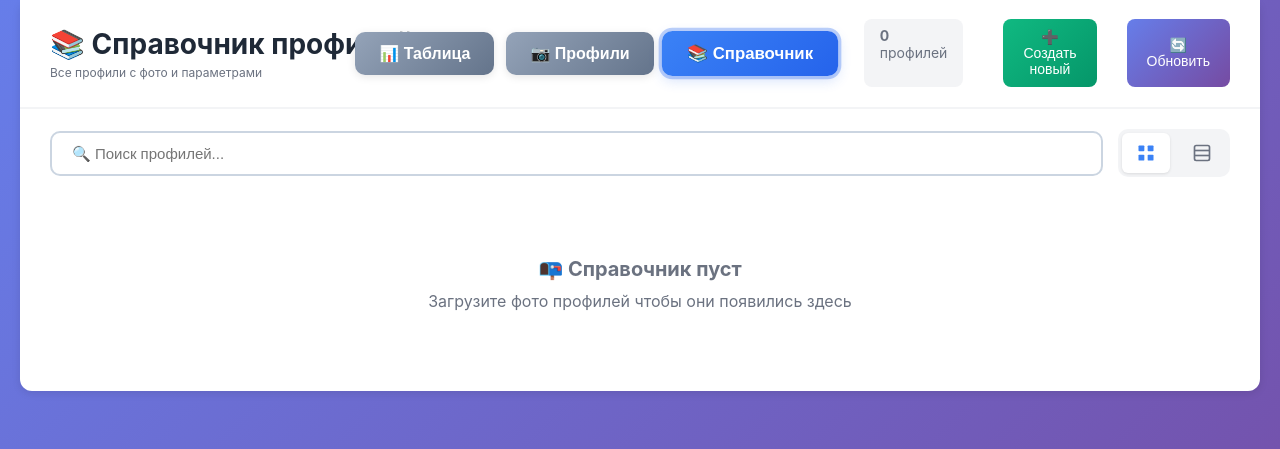
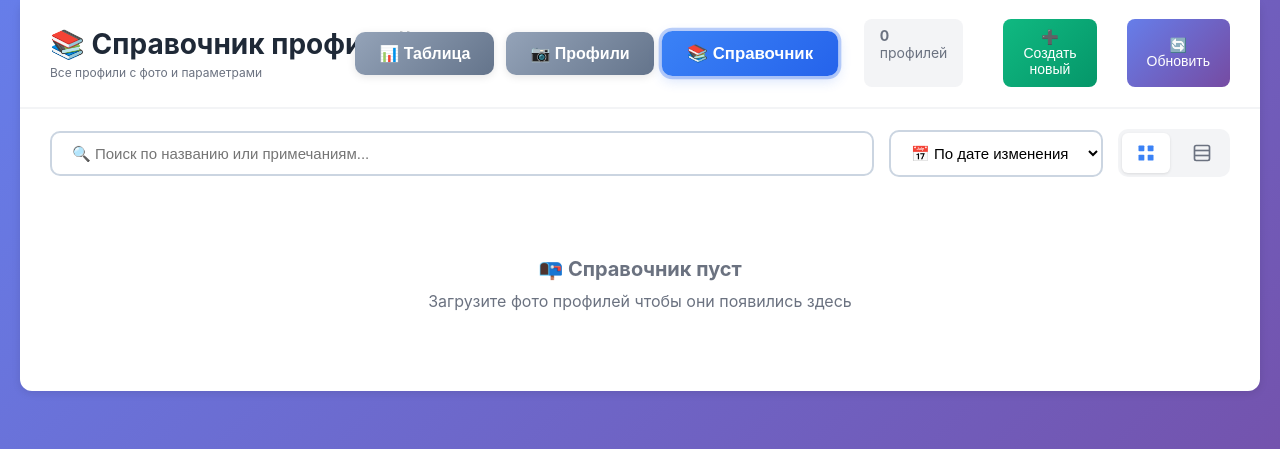
Before and after one commit to mavkasgit/Ekranchik, a Flask app: page /catalog in a window 1280 px wide. Shown: the part 21-470 px from the top of the page. Run offline with Flask 3, Linux system fonts and the light colour scheme; data that the repository does not hold is empty.

Commit message:
Add sorting and enhanced search to catalog
Backend changes:
- db.search_profiles() now searches in name OR notes fields
- Added order_by parameter to search_profiles() for flexible sorting
- API /api/catalog now accepts 'sort' parameter (name, usage_count, updated_at)
- Name sorting is case-insensitive with COLLATE NOCASE

Frontend changes:
- Added sort dropdown with 3 options:
  * 📅 По дате изменения (updated_at) - default
  * 🔤 По алфавиту (name) - alphabetical A-Z
  * 📊 По популярности (usage_count) - most used first
- Search now includes notes field (placeholder updated)
- Sort selection saved to localStorage
- Sort preference restored on page load

User experience:
- Search by profile name OR notes content
- Sort catalog by date/alphabet/popularity
- Settings persist across sessions

Co-authored-by: factory-droid[bot] <138933559+factory-droid[bot]@users.noreply.github.com>

```diff
--- a/app.py
+++ b/app.py
@@ -692,19 +692,29 @@ def api_missing_profiles():
 
 @app.route('/api/catalog')
 def api_catalog():
-    """API для получения всех профилей из справочника"""
+    """API для получения всех профилей из справочника с поиском и сортировкой"""
     try:
         search = request.args.get('search', '').strip()
+        sort_by = request.args.get('sort', 'updated_at').strip()  # updated_at, name, usage_count
+
+        # Определяем порядок сортировки
+        if sort_by == 'name':
+            order_by = 'name COLLATE NOCASE ASC'  # Сортировка по алфавиту (игнорируя регистр)
+        elif sort_by == 'usage_count':
+            order_by = 'usage_count DESC'
+        else:  # updated_at (default)
+            order_by = 'updated_at DESC'
 
         if search:
-            profiles = db.search_profiles(search)
+            profiles = db.search_profiles(search, order_by=order_by)
         else:
-            profiles = db.get_all_profiles(order_by='updated_at DESC')
+            profiles = db.get_all_profiles(order_by=order_by)
 
         return jsonify({
             'success': True,
             'total': len(profiles),
-            'profiles': profiles
+            'profiles': profiles,
+            'sort_by': sort_by
         })
     except Exception as e:
         return jsonify({
--- a/db.py
+++ b/db.py
@@ -163,21 +163,23 @@ def delete_profile(name):
     finally:
         conn.close()
 
-def search_profiles(query):
+def search_profiles(query, order_by='usage_count DESC'):
     """
-    Ищет профили по частичному совпадению имени
+    Ищет профили по частичному совпадению имени ИЛИ примечаний
 
     Args:
         query: поисковый запрос
+        order_by: порядок сортировки (по умолчанию usage_count DESC)
 
     Returns:
         list of dict
     """
     conn = get_db_connection()
     try:
+        # Ищем по имени ИЛИ примечаниям (notes)
         rows = conn.execute(
-            'SELECT * FROM profiles WHERE name LIKE ? ORDER BY usage_count DESC',
-            (f'%{query}%',)
+            f'SELECT * FROM profiles WHERE name LIKE ? OR notes LIKE ? ORDER BY {order_by}',
+            (f'%{query}%', f'%{query}%')
         ).fetchall()
         return [dict(row) for row in rows]
     finally:
--- a/templates/catalog.html
+++ b/templates/catalog.html
@@ -518,9 +518,17 @@
 
         <div style="padding: 0 30px; margin-bottom: 20px;">
             <div style="display: flex; gap: 15px; align-items: center;">
-                <input type="text" id="search-input" placeholder="🔍 Поиск профилей..."
+                <input type="text" id="search-input" placeholder="🔍 Поиск по названию или примечаниям..."
                        style="flex: 1; padding: 12px 20px; border: 2px solid #cbd5e1; border-radius: 10px; font-size: 15px;"
                        onkeyup="searchCatalog()">
+
+                <!-- Сортировка -->
+                <select id="sort-select" onchange="loadCatalog()"
+                        style="padding: 12px 16px; border: 2px solid #cbd5e1; border-radius: 10px; font-size: 15px; cursor: pointer; background: white;">
+                    <option value="updated_at">📅 По дате изменения</option>
+                    <option value="name">🔤 По алфавиту</option>
+                    <option value="usage_count">📊 По популярности</option>
+                </select>
 
                 <!-- Кнопки управления таблицей (показываем только в table режиме) -->
                 <div id="table-controls" style="display: none; gap: 10px;">
@@ -564,9 +572,14 @@
         function loadCatalog() {
             const container = document.getElementById('catalog-container');
             const searchValue = document.getElementById('search-input').value.trim();
+            const sortValue = document.getElementById('sort-select').value;
             container.innerHTML = '<div class="loading"><div class="spinner"></div>Загрузка справочника...</div>';
 
-            const url = searchValue ? `/api/catalog?search=${encodeURIComponent(searchValue)}` : '/api/catalog';
+            // Формируем URL с параметрами
+            const params = new URLSearchParams();
+            if (searchValue) params.append('search', searchValue);
+            params.append('sort', sortValue);
+            const url = `/api/catalog?${params.toString()}`;
 
             fetch(url)
                 .then(res => res.json())
@@ -822,6 +835,17 @@
             if (currentView === 'table') {
                 document.getElementById('table-controls').style.display = 'flex';
             }
+
+            // Восстанавливаем сортировку из localStorage
+            const savedSort = localStorage.getItem('catalog_sort') || 'updated_at';
+            document.getElementById('sort-select').value = savedSort;
+        });
+
+        // Сохраняем сортировку при изменении
+        document.addEventListener('DOMContentLoaded', () => {
+            document.getElementById('sort-select').addEventListener('change', (e) => {
+                localStorage.setItem('catalog_sort', e.target.value);
+            });
         });
 
         // Переключение режима редактирования
```
